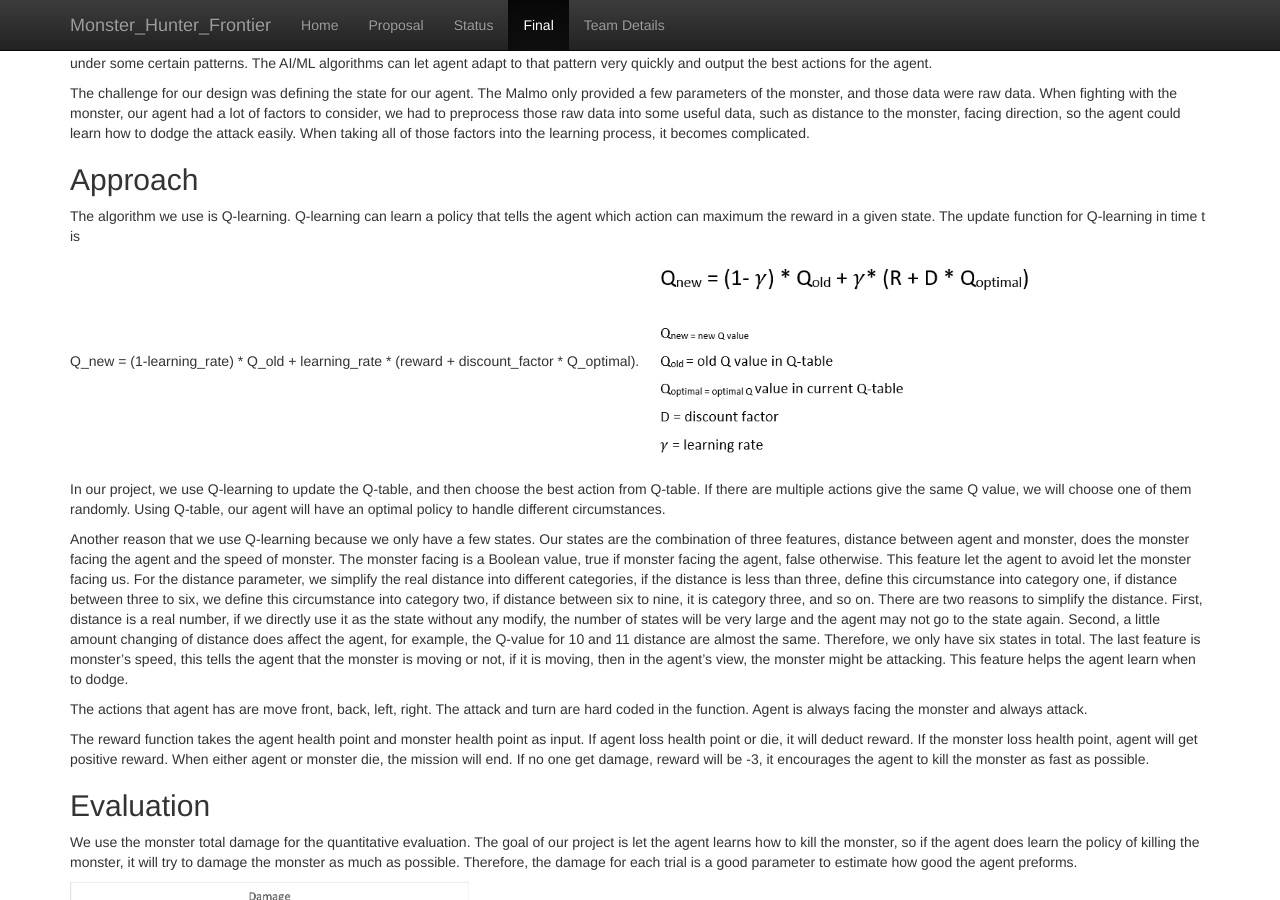
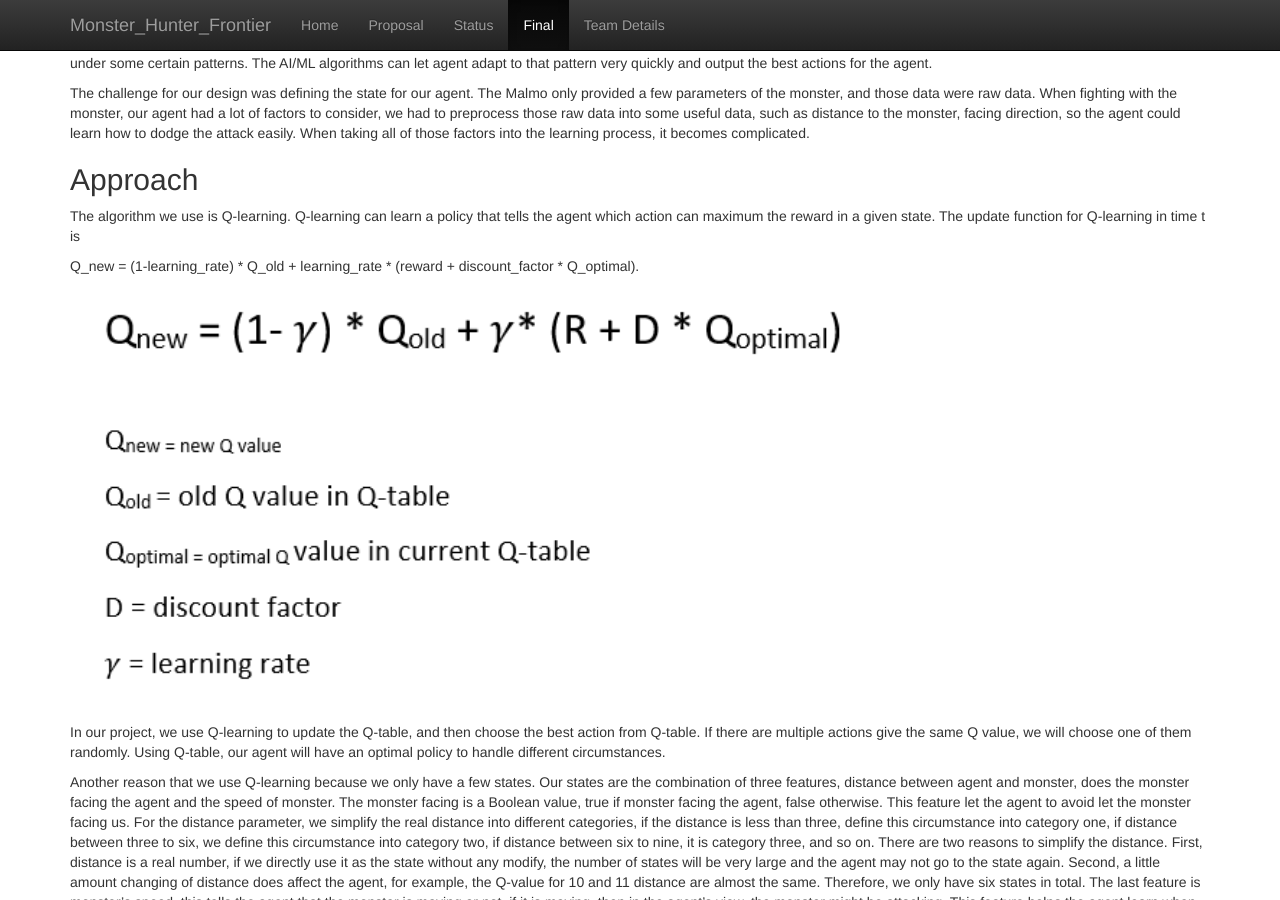
Before and after one commit to zihuazhang337/Group-25, a Jekyll site: the page built from docs/final.md, in a window 1280 px wide and 900 px high, scrolled down 1107 px. Built offline with Jekyll 4.4.1, drawn with Linux system fonts in a browser that asks for light colours; our own code applies the rules of GitHub Pages for plain Markdown files.

Commit message:
Update final.md

```diff
--- a/docs/final.md
+++ b/docs/final.md
@@ -21,7 +21,8 @@
 The algorithm we use is Q-learning. Q-learning can learn a policy that tells the agent which action can maximum the reward in a given state. The update function for Q-learning in time t is
 
 Q_new = (1-learning_rate) * Q_old + learning_rate * (reward + discount_factor * Q_optimal).
-![](/final_png/Q1.png){:height="35%" width="35%"}
+
+![](/final_png/Q1.png){:height="70%" width="70%"}
 
 In our project, we use Q-learning to update the Q-table, and then choose the best action from Q-table. If there are multiple actions give the same Q value, we will choose one of them randomly. Using Q-table, our agent will have an optimal policy to handle different circumstances.
 
@@ -35,20 +36,20 @@
 ## Evaluation
 We use the monster total damage for the quantitative evaluation. The goal of our project is let the agent learns how to kill the monster, so if the agent does learn the policy of killing the monster, it will try to damage the monster as much as possible. Therefore, the damage for each trial is a good parameter to estimate how good the agent preforms.
 
-![](/final_png/D1.png){:height="35%" width="35%"}
+![](/final_png/D1.png){:height="70%" width="70%"}
 
 The health of monster is around 3500, so the agent does try to kill the monster. However, it is hard to kill the monster every time, for the monster is very active and power, if agent make a mistake, it will get a lot of damage. Around 20 to 30 episodes, there a valley. We think the problem is that the agent updates the policy in some special case, and it affects the original policy.
 
 The score is a very important source to evaluate the agent how good they learn to kill the monster
 
-![](/final_png/S1.png){:height="35%" width="35%"}
+![](/final_png/S1.png){:height="70%" width="70%"}
 
 The score and damage graph are similar, for the damage affect the score heavily.
 
 Our ultimate goal is let the agent to kill the monster as fast as possible. Therefore, run time is also important.
 
 
-![](/final_png/Run_Time.png){:height="35%" width="35%"}
+![](/final_png/Run_Time.png){:height="70%" width="70%"}
 
 Comparing the run time and the above two graphs, we can see that when the scores are low, the run time is also longer. If the agent requires a longer time, it usually in some new circumstances, so it takes some random action and wastes time. Because the agent does not know how to do, it is easily got kill be the monster and cause lower score.
 
```
